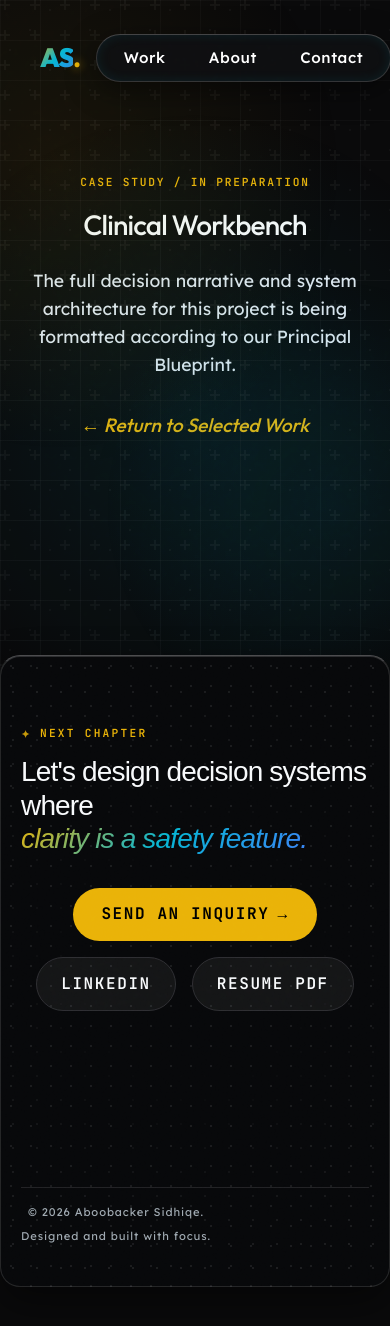
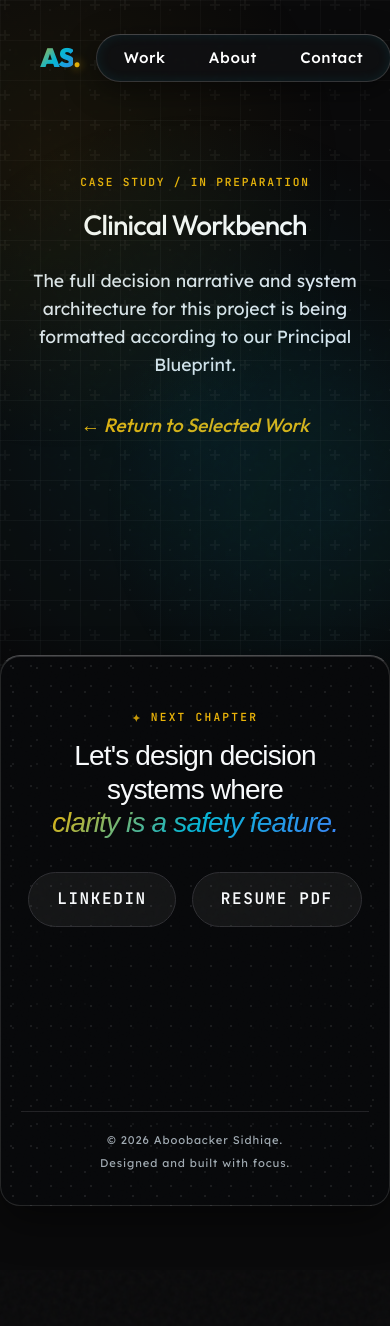
Before and after one commit to asidhiqe/asidhiqe.github.io, a Next.js app: page /work/clinical-workbench in a window 390 px wide. Shown: the top 1326 px of the page. After the commit the page ends 1270 px from the top, so only its background shows below. Built offline with nearby package versions, Linux system fonts and the light colour scheme; a web font is replaced by a local one.

Commit message:
fix(footer): resolve mobile text clipping and center align footer content

```diff
--- a/app/components/Footer.tsx
+++ b/app/components/Footer.tsx
@@ -16,9 +16,6 @@ export default function Footer() {
           </ScrollReveal>
 
           <ScrollReveal as="div" delay={0.1} className="footer-links">
-            <a href="mailto:sidhiqe0001@gmail.com" className="footer-link-primary">
-              Send an inquiry <span aria-hidden="true">→</span>
-            </a>
             <a
               href="https://www.linkedin.com/in/asidhiqe/"
               target="_blank"
@@ -31,6 +28,7 @@ export default function Footer() {
               Resume PDF
             </a>
           </ScrollReveal>
+
         </div>
 
         {/* Bottom — Copyright */}
--- a/app/globals.css
+++ b/app/globals.css
@@ -4363,14 +4363,20 @@ textarea {
   position: relative;
   background: #080809;
   border-top: 1px solid var(--line);
-  padding: clamp(3rem, 6vw, 5rem) 0 1.5rem 0;
+  padding: clamp(3rem, 6vw, 5rem) 1.5rem 2rem 1.5rem;
   overflow: hidden;
+  box-sizing: border-box;
+  text-align: center;
+  width: 100%;
 }
 
 .footer-inner {
-  width: 90%;
+  width: 100%;
   max-width: 1200px;
   margin: 0 auto;
+  padding: 0;
+  box-sizing: border-box;
+  text-align: center;
 }
 
 .footer-cta-eyebrow {
@@ -4379,49 +4385,39 @@ textarea {
   letter-spacing: 0.2em;
   color: var(--accent-warm);
   text-transform: uppercase;
-  margin-bottom: 0.75rem;
+  margin: 0 auto 0.75rem auto;
+  text-align: center;
 }
 
 .footer-cta-headline {
   font-family: var(--font-display), 'Outfit', sans-serif;
-  font-size: clamp(2rem, 5vw, 3.5rem);
+  font-size: clamp(1.75rem, 5vw, 3.5rem);
   font-weight: 800;
-  line-height: 1.15;
+  line-height: 1.18;
   color: var(--text-primary);
-  margin-bottom: 2rem;
+  margin: 0 auto 2rem auto;
   max-width: 800px;
+  text-align: center;
+  overflow-wrap: break-word;
+  word-wrap: break-word;
+  padding: 0 0.5rem;
+  box-sizing: border-box;
 }
 
 .footer-links {
   display: flex;
   flex-wrap: wrap;
+  justify-content: center;
+  align-items: center;
   gap: 1rem;
-  align-items: center;
-  margin-bottom: 2rem;
-}
-
-.footer-link-primary {
-  display: inline-flex;
-  align-items: center;
-  gap: 0.5rem;
-  padding: 0.85rem 1.75rem;
-  border-radius: 999px;
-  background: var(--accent-warm);
-  color: #000000;
-  font-weight: 700;
-  font-size: var(--text-md);
-  transition: transform 0.2s var(--ease-out), box-shadow 0.2s var(--ease-out);
-}
-
-.footer-link-primary:hover {
-  transform: translateY(-2px);
-  box-shadow: 0 8px 24px rgba(234, 179, 8, 0.4);
+  margin: 0 auto 2.5rem auto;
+  width: 100%;
 }
 
 .footer-link-secondary {
   display: inline-flex;
   align-items: center;
-  padding: 0.85rem 1.5rem;
+  padding: 0.85rem 1.75rem;
   border-radius: 999px;
   background: rgba(255, 255, 255, 0.05);
   border: 1px solid var(--line-mid);
@@ -4437,12 +4433,33 @@ textarea {
 }
 
 .footer-bottom {
-  margin-top: 1.5rem;
-  padding-top: 1rem;
+  display: flex;
+  justify-content: center;
+  align-items: center;
+  text-align: center;
+  width: 100%;
+  margin-top: 2rem;
+  padding-top: 1.25rem;
   border-top: 1px solid var(--line);
+  box-sizing: border-box;
 }
 
 .footer-copy {
   font-size: var(--text-xs);
   color: var(--text-tertiary);
-}
+  text-align: center;
+  width: 100%;
+  margin: 0 auto;
+}
+
+@media (max-width: 768px) {
+  .site-footer {
+    padding: 3rem 1.25rem 2rem 1.25rem !important;
+  }
+
+  .footer-copy-tagline {
+    display: block !important;
+    margin: 0.35rem auto 0 auto !important;
+    text-align: center !important;
+  }
+}
```
